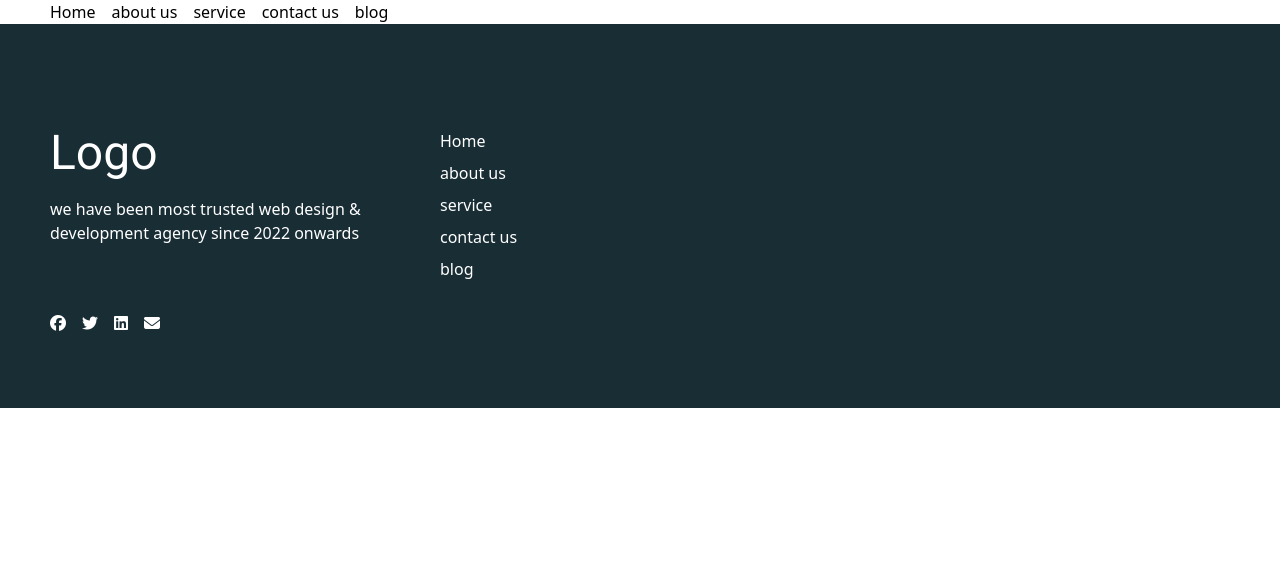
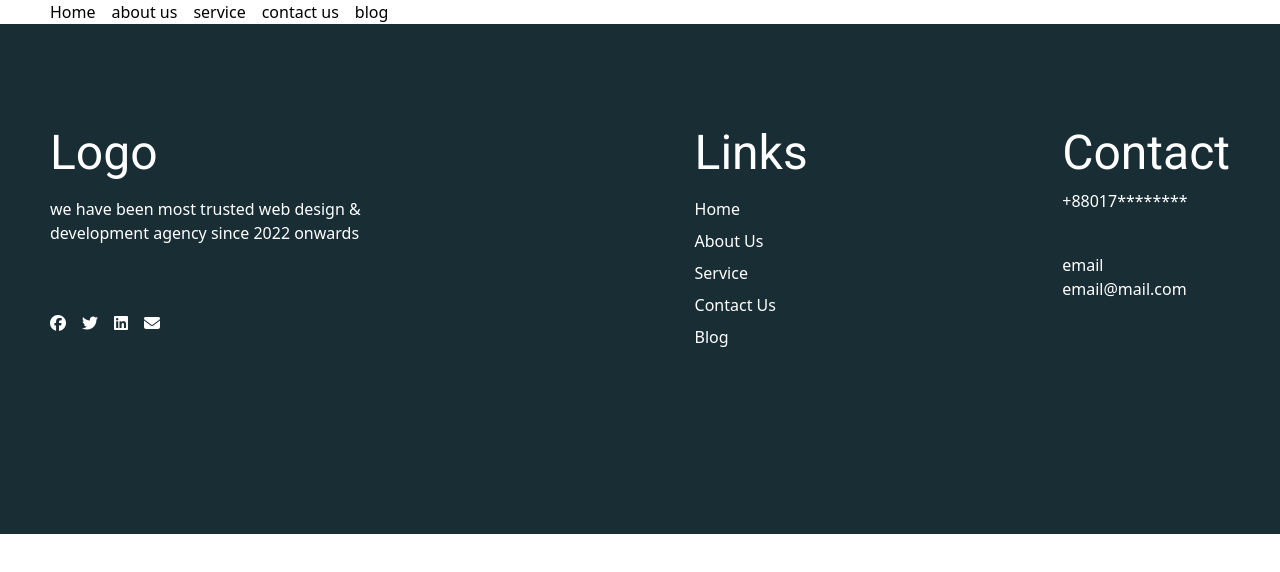
Before and after one commit to multi-dev-it/multi-dev-it, a plain HTML site: page index.html in a window 1280 px wide. Drawn offline with nearby package versions, Linux system fonts and the light colour scheme.

Commit message:
footer done

```diff
--- a/index.html
+++ b/index.html
@@ -41,11 +41,11 @@
     </section>
 
 
-    <section class="bg-heading h-96 text-white">
-      <div class="max-w-container mx-auto pt-[105px] flex">
+    <section class="bg-heading h-[510px] text-white">
+      <div class="max-w-container mx-auto pt-[105px] flex justify-between	">
         <div class="w-[390px]">
           <div>
-            <h2 class="font-Roboto text-5xl bold pb-5 ">
+            <h2 class="font-Roboto text-5xl bold pb-5 capitalize">
               Logo
             </h2>
             <p>we have been most trusted web design &
@@ -62,7 +62,8 @@
 
         <div>
           <div class="">
-            <div class=' flex gap-2 justifi-item-start flex-col'>
+            <h2 class="font-Roboto text-5xl bold pb-5">Links</h2>
+            <div class=' flex gap-2 justifi-item-start flex-col capitalize'>
               <ul>
                  <li>Home</li>
               </ul>
@@ -81,6 +82,18 @@
            </div>
           </div>
         </div>
+        <div>
+          <div>
+            <h2 class="font-Roboto text-5xl bold pb-3 capitalize">
+              contact
+            </h2>
+            <p>+88017********</p>
+          </div>
+          <div class="pt-10">
+            <h4>email</h4>
+            <p>email@mail.com</p>
+          </div>
+        </div>
       </div>
     </section>
     <!-- ===== Tailwind Config File ===== -->
```
